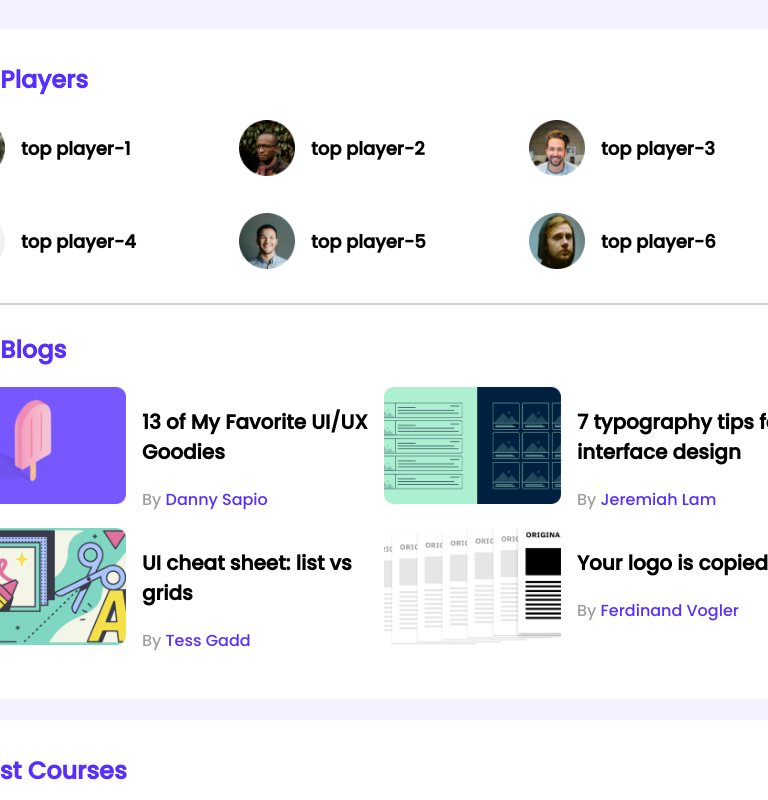
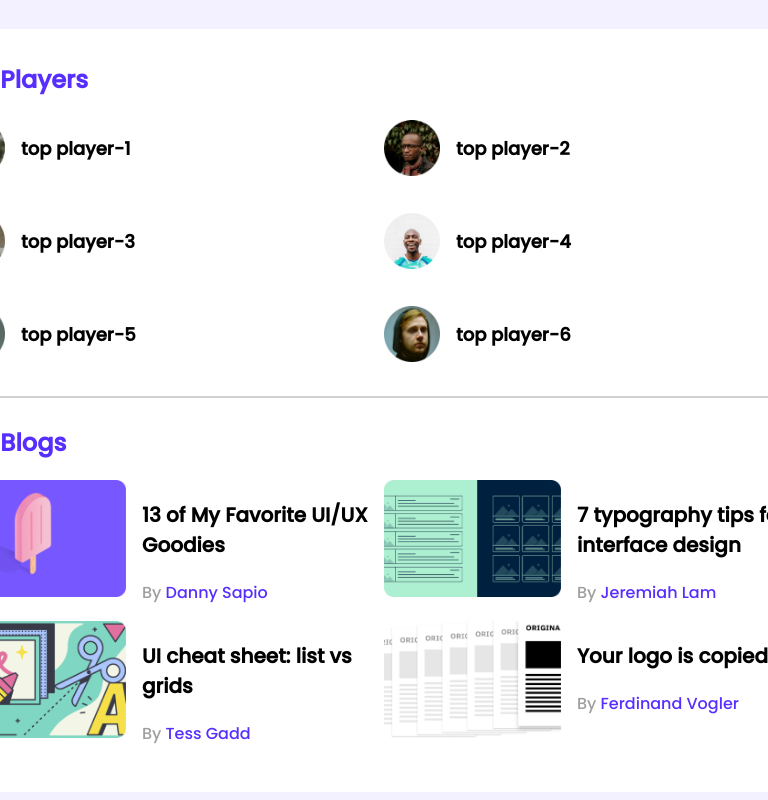
Before and after one commit to SAMIUL2022/leader-board-css3, a plain HTML site: page index.html in a window 768 px wide. Shown: the top 800 px of the page. Drawn offline with Linux system fonts and the light colour scheme.

Commit message:
added responsive

```diff
--- a/styles/style.css
+++ b/styles/style.css
@@ -118,3 +118,10 @@ hr {
         grid-template-columns: repeat(1,1fr);
     }
 }
+@media only screen and (min-width:689px) and (max-width:922px)
+ {
+    .players,.courses {
+        grid-template-columns: repeat(2,1fr);
+    }
+
+ }
```
